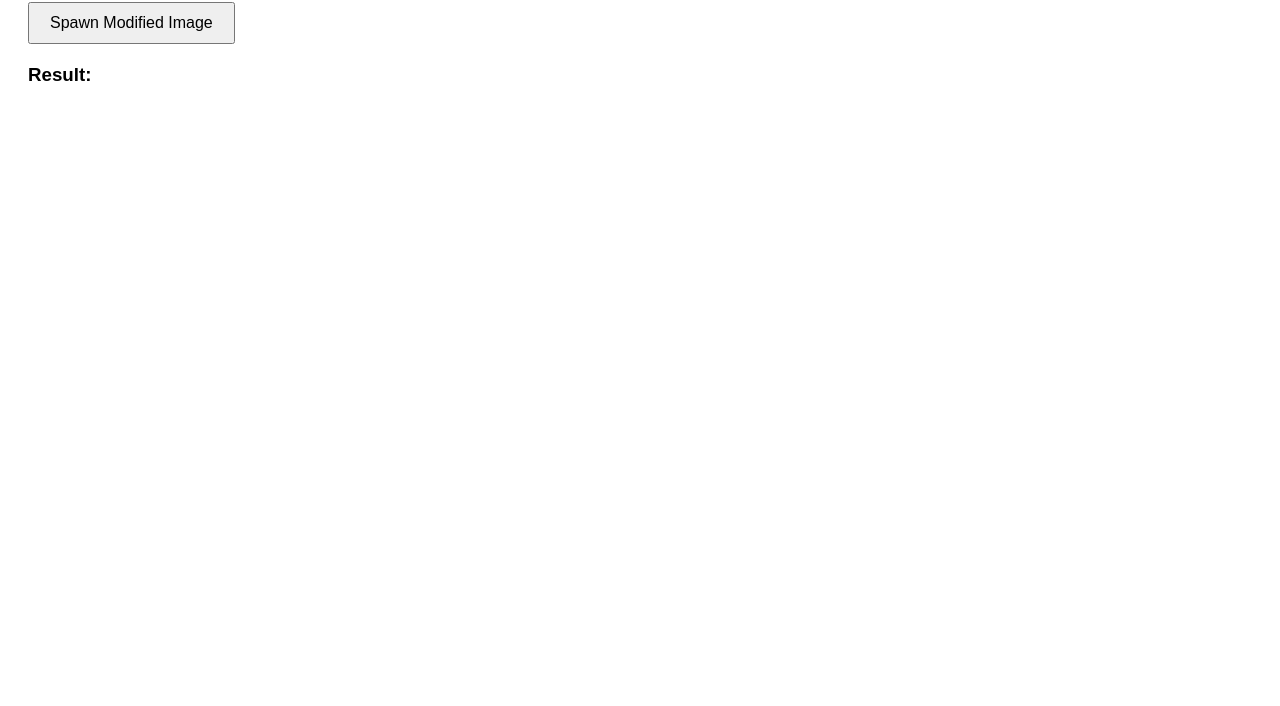
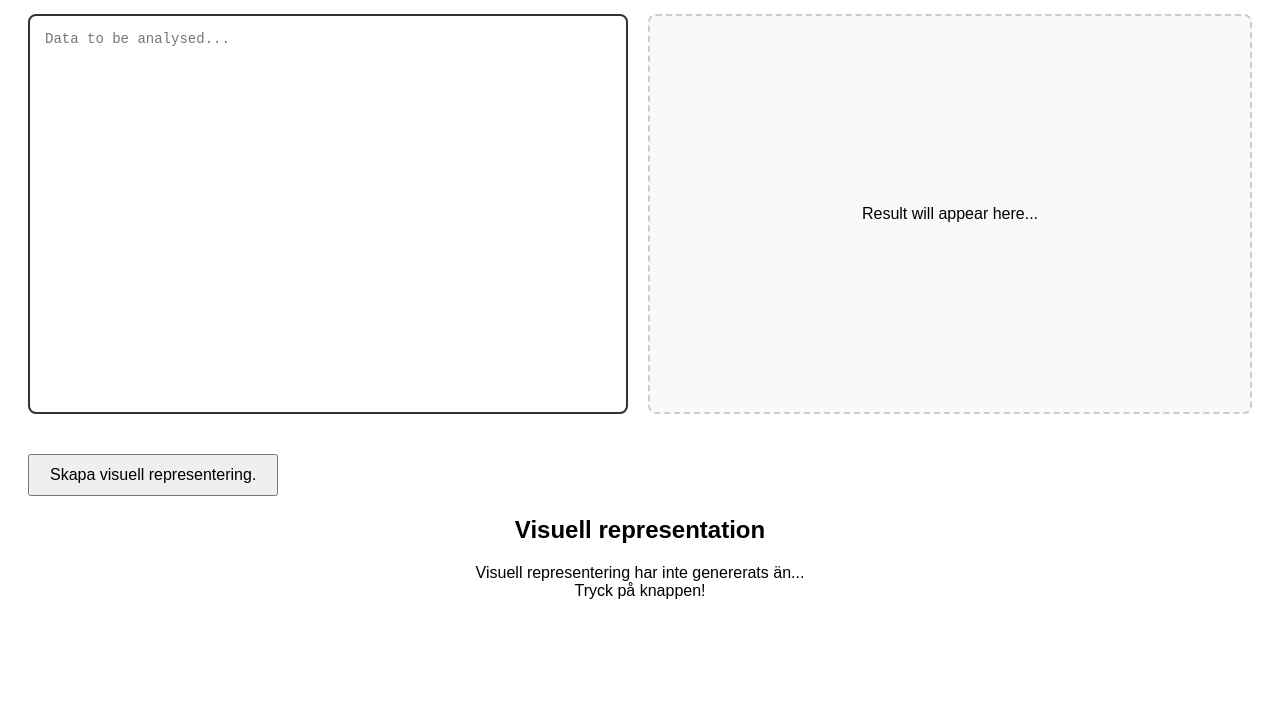
Before and after one commit to lwhxe/Hackaton_NTI, a plain HTML site: page sidan/graph.html in a window 1280 px wide. Shown: the part 94-800 px from the top of the page. Drawn offline with Linux system fonts and the light colour scheme.

Commit message:
finalize

```diff
--- a/sidan/graph.html
+++ b/sidan/graph.html
@@ -3,30 +3,88 @@
     <head>
         <meta charset="UTF-8">
         <meta name="viewport" content="width=device-width, initial-scale=1.0">
-    <title>Image Pixel Replacer</title>
+        <title>TBU</title>
         <style>
 body { font-family: sans-serif; padding: 20px; }
 .container { margin-top: 20px; }
+h1, h2, p {
+    text-align: center;
+}
+img {
+    display: block;
+    margin-left: auto;
+    margin-right: auto;
+}
 img { max-width: 100%; border: 1px solid #ccc; margin-top: 10px; }
 button { padding: 10px 20px; cursor: pointer; font-size: 16px; }
+.split-container {
+    display: flex;
+    gap: 20px;
+    height: 50vh;
+    margin-bottom: 40px;
+}
+
+        .input-side {
+            flex: 1;
+            display: flex;
+            flex-direction: column;
+        }
+
+        #data-input {
+            width: 100%;
+            height: 100%;
+            box-sizing: border-box;
+            padding: 15px;
+            border: 2px solid #333;
+            border-radius: 8px;
+            resize: none;
+            font-family: monospace;
+            font-size: 14px;
+        }
+
+        .output-side {
+            flex: 1;
+            display: flex;
+            flex-direction: column;
+            border: 2px dashed #ccc;
+            border-radius: 8px;
+            background-color: #f9f9f9;
+            overflow: hidden;
+            align-items: center;
+            justify-content: center;
+        }
         </style>
     </head>
     <body>
-    <h2>Image Coordinate Replacer</h2>
+        <h1>There Before U</h1>
+        <div class="split-container">
 
-    <button onclick="spawnModifiedImage()">Spawn Modified Image</button>
+            <div class="input-side">
+                <textarea id="data-input" placeholder="Data to be analysed..."></textarea>
+            </div>
+
+            <div class="output-side">
+                <p id="output-text">Result will appear here...</p>
+            </div>
+
+        </div>
+
+        <button onclick="spawnModifiedImage()">Skapa visuell representering.</button>
 
         <div class="container">
-        <h3>Result:</h3>
-        <div id="result-container"></div>
+            <h2>Visuell representation</h2>
+            <div id="result-container"><p>Visuell representering har inte genererats än...<br>Tryck på knappen!</p></div>
         </div>
 
         <script>
             function spawnModifiedImage() {
-            const imageUrl = 'https://raw.githubusercontent.com/lwhxe/Hackaton_NTI/refs/heads/main/sidan/wewo.png?token=GHSAT0AAAAAADK5PXEYTO2X5XB22HMB5W3A2JYI47Q';
-            const x = 100;
-            const y = 50;
-            const color = 'red';
+                if (document.getElementById('data-input').value === "") {
+                    return;
+                }
+
+                const imageUrl = 'https://raw.githubusercontent.com/lwhxe/Hackaton_NTI/refs/heads/main/sidan/map.png';
+                const red = 'red';
+                const yellow = 'yellow';
 
                 const canvas = document.createElement('canvas');
                 const ctx = canvas.getContext('2d');
@@ -38,10 +96,15 @@
                     canvas.width = img.width;
                     canvas.height = img.height;
 
+                    ctx.globalAlpha = 0.5;
                     ctx.drawImage(img, 0, 0);
+                    ctx.globalAlpha = 1.0;
 
-                ctx.fillStyle = color;
-                ctx.fillRect(x, y, 10, 10);
+                    ctx.fillStyle = red;
+                    ctx.fillRect(146, 85, 10, 10);
+
+                    ctx.fillStyle = yellow;
+                    ctx.fillRect(670, 265, 10, 10);
 
                     try {
                         const newDataUrl = canvas.toDataURL('image/jpeg');
@@ -65,6 +128,9 @@
                 };
 
                 img.src = imageUrl;
+
+                const outputBox = document.getElementById('output-text');
+                outputBox.innerHTML = `{ \"statistic\" : { \"x\" : 146, \"y\" : 85 } , \"ai\" : { \"x\" : 670, \"y\" : 265 } }`;
             }
         </script>
     </body>
```
Lines whose indentation alone changed are shown as unchanged.
